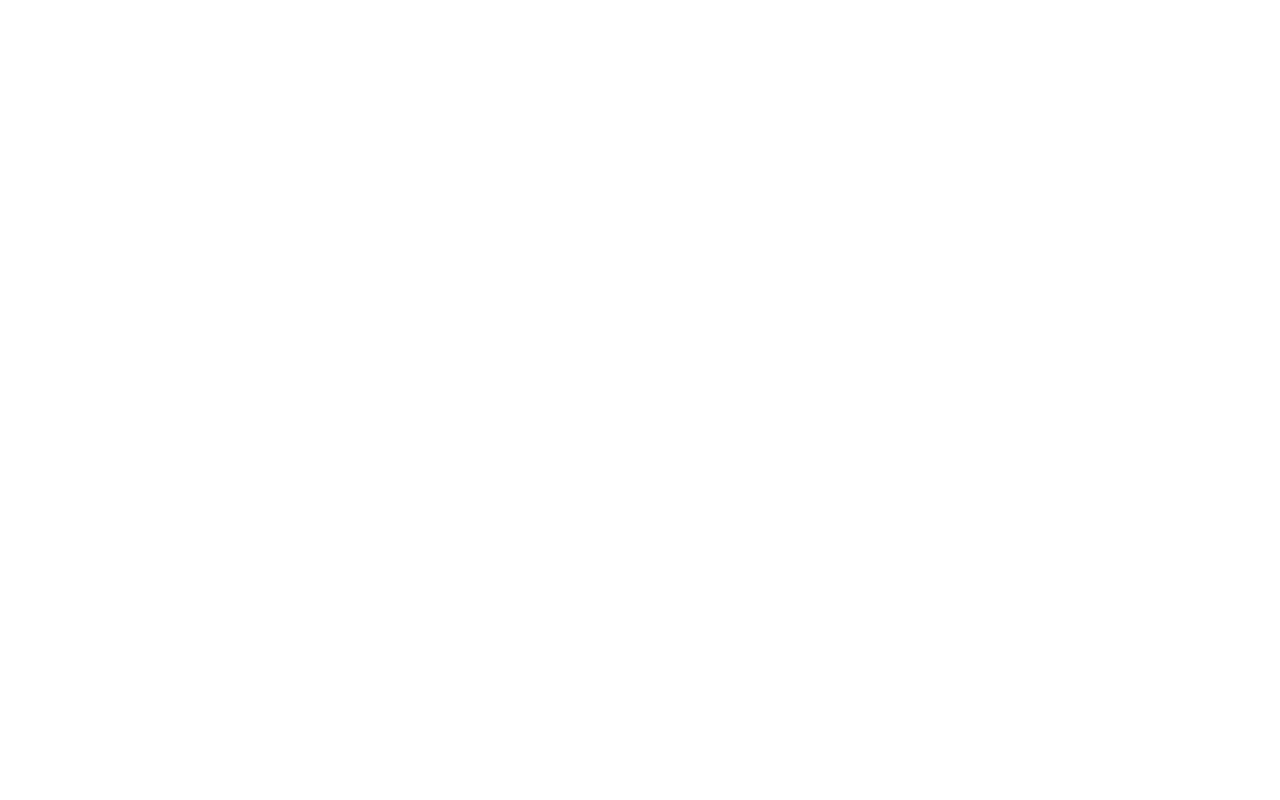
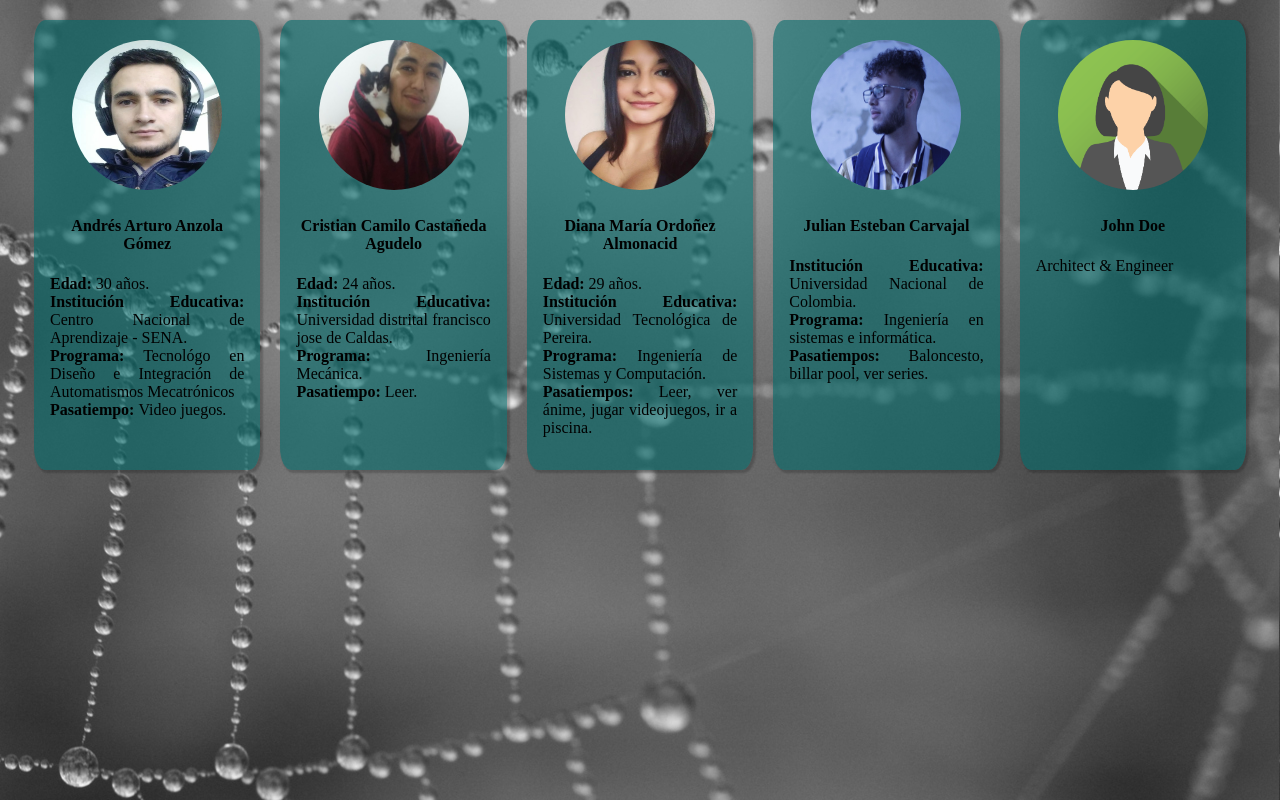
Before and after one commit to Ciclo3Grupo68/semana-1-68, a website: page src/index.html in a window 1280 px wide. Drawn offline with Linux system fonts and the light colour scheme.

Commit message:
Seccion 4 Reto Semana 1 90%

```diff
--- a/src/index.html
+++ b/src/index.html
@@ -1,11 +1,75 @@
 <!DOCTYPE html>
-<html lang="en">
+<html lang="es">
 <head>
     <meta charset="UTF-8">
     <meta name="viewport" content="width=device-width, initial-scale=1.0">
     <title>Mi primera pagina web</title>
+    <link rel="stylesheet" href="style.css">
 </head>
 <body>
+    <!-- Sección 5 -->
+    <div class="container">
+        <div class="flex-container">
+            <div class="card">
+                <img class="imagen" src="img/Andres.jpg" alt="Avatar">
+                <div class="container">
+                  <h4><b>Andrés Arturo Anzola Gómez</b></h4>
+                  <p class="parrafo">
+                    <strong>Edad: </strong>30 años.<br>
+                    <strong>Institución Educativa: </strong>Centro Nacional de Aprendizaje - SENA.<br>
+                    <strong>Programa: </strong>Tecnológo en Diseño e Integración de Automatismos Mecatrónicos<br>
+                    <strong>Pasatiempo: </strong>Video juegos.<br>
+                  </p>
+                </div>
+            </div>
 
+            <div class="card">
+                <img class="imagen" src="img/Cristian.jpg" alt="Avatar">
+                <div class="container">
+                  <h4><b>Cristian Camilo Castañeda Agudelo</b></h4>
+                  <p class="parrafo">
+                      <strong>Edad: </strong>24 años.<br>
+                      <strong>Institución Educativa: </strong>Universidad distrital francisco jose de Caldas.<br>
+                      <strong>Programa: </strong>Ingeniería Mecánica.<br>
+                      <strong>Pasatiempo: </strong>Leer.<br>
+                  </p>
+                </div>
+            </div>
+
+            <div class="card">
+                <img class="imagen" src="img/Diana.jpg" alt="Avatar">
+                <div class="container">
+                  <h4><b>Diana María Ordoñez Almonacid</b></h4>
+                  <p class="parrafo">
+                    <strong>Edad: </strong> 29 años.<br>
+                    <strong>Institución Educativa: </strong> Universidad Tecnológica de Pereira.<br>
+                    <strong>Programa: </strong> Ingeniería de Sistemas y Computación.<br>
+                    <strong>Pasatiempos: </strong> Leer, ver ánime, jugar videojuegos, ir a piscina.
+                  </p>
+                </div>
+            </div>
+
+            <div class="card">
+                <img class="imagen" src="img/Julian.jpg" alt="Avatar">
+                <div class="container">
+                  <h4><b>Julian Esteban Carvajal</b></h4>
+                  <p class="parrafo">
+                    <strong>Institución Educativa: </strong> Universidad Nacional de Colombia.<br>
+                    <strong>Programa: </strong> Ingeniería en sistemas e informática.<br>
+                    <strong>Pasatiempos: </strong> Baloncesto, billar pool, ver series.<br>
+                  </p>
+                </div>
+            </div>
+
+            <div class="card">
+                <img class="imagen" src="img/img_avatar2.png" alt="Avatar"  >
+                <div class="container">
+                  <h4><b>John Doe</b></h4>
+                  <p class="parrafo">Architect & Engineer</p>
+                </div>
+            </div>
+        </div>
+
+    </div>
 </body>
 </html>
--- /dev/null
+++ b/src/style.css
@@ -0,0 +1,42 @@
+body {
+    background-image: url("img/fondo.jpg");
+}
+
+.card {
+    /* Add shadows to create the "card" effect */
+    box-shadow: 2px 2px 2px 1px rgba(0, 0, 0, 0.2);
+    transition: 0.3s;
+    margin: 10px;
+    width: 20%;
+    text-align: center;
+    height: 450px;
+    border-radius: 5%;
+    background-color: rgb(2, 107, 107, .6);
+
+  }
+
+  /* On mouse-over, add a deeper shadow */
+  .card:hover {
+    box-shadow: 0 8px 16px 0 rgba(0,0,0,0.2);
+  }
+
+  /* Add some padding inside the card container */
+  .container {
+    padding: 2px 16px;
+}
+
+.flex-container {
+    display: flex;
+    flex-wrap: nowrap;
+}
+
+.imagen{
+    border-radius: 50%;
+    height: 150px;
+    width: 150px;
+    margin-top: 20px;
+}
+
+.parrafo{
+    text-align: justify;
+}
```
Also changed, not shown: src/img/Andres.jpg (added), src/img/Cristian.jpg (added), src/img/Diana.jpg (added), src/img/Julian.jpg (added), src/img/fondo.jpg (added), src/img/img_avatar2.png (added).
